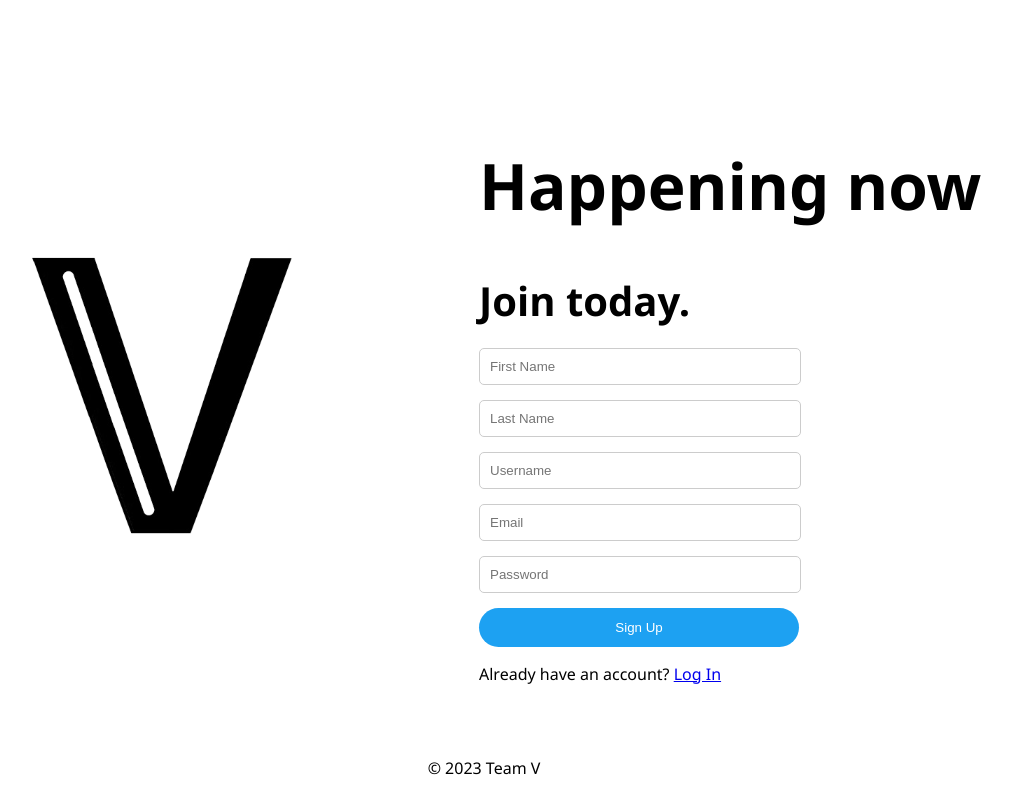
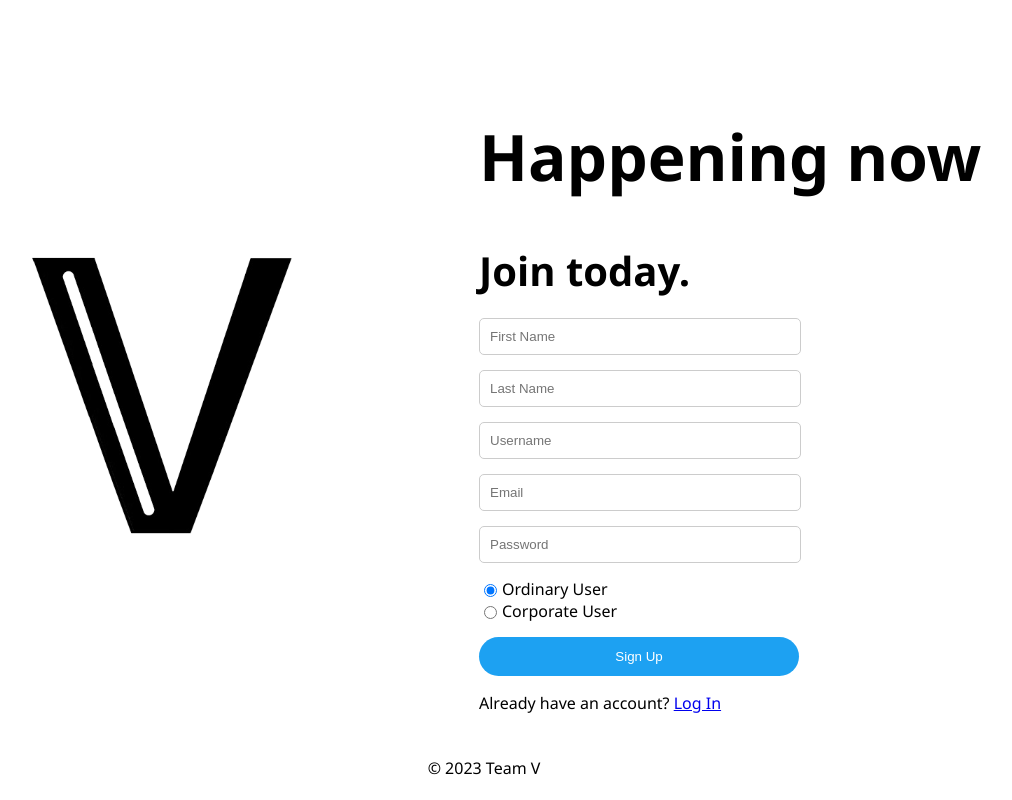
Before and after one commit to olukukoyi/twitter-clone-322-ccny, a React (Vite) app in the folder client/: page /signup in a window 1280 px wide. Shown: the whole page, without its empty margins (161-1173 px from the left). Built offline with nearby package versions, Linux system fonts and the light colour scheme.

Commit message:
Usertypes to signup

```diff
--- a/client/src/pages/Signup/Signup.css
+++ b/client/src/pages/Signup/Signup.css
@@ -87,6 +87,21 @@ body {
     color: #657786;
 }
 
+.user-select {
+    margin-bottom: 15px;
+  }
+
+  .user-select label {
+    display: flex;
+    align-items: center;
+    cursor: pointer;
+    margin-right: 20px;
+  }
+
+  .user-select input {
+    margin-right: 5px;
+  }
+
 .login-link {
     color: #1da1f2;
     text-decoration: none;
--- a/client/src/pages/Signup/Signup.jsx
+++ b/client/src/pages/Signup/Signup.jsx
@@ -9,12 +9,12 @@ const Signup = () => {
   const [username, setUsername] = useState();
   const [email, setEmail] = useState();
   const [password, setPassword] = useState();
-  // const [selectedUserType, setSelectedUserType] = useState("");
+  const [inputUserType, setinputUserType] = useState("ordinary");
 
   const addNewUser = async (e) => {
     e.preventDefault();
 
-    const form = { firstName, lastName, name: username, password, email };
+    const form = { firstName, lastName, name: username, email, password, inputUserType };
 
     const res = await fetch("http://localhost:8001/auth/signup", {
       method: "POST",
@@ -92,6 +92,26 @@ const Signup = () => {
               }}
             />
           </div>
+          <div className="user-select">
+            <label>
+              <input
+                type="radio"
+                value="ordinary"
+                checked={inputUserType === "ordinary"}
+                onChange={() => setInputUserType("ordinary")}
+              />
+              Ordinary User
+            </label>
+            <label>
+              <input
+                type="radio"
+                value="corporate"
+                checked={inputUserType === "corporate"}
+                onChange={() => setInputUserType("corporate")}
+              />
+              Corporate User
+            </label>
+          </div>
           <button
             onClick={(e) => {
               addNewUser(e);
```
